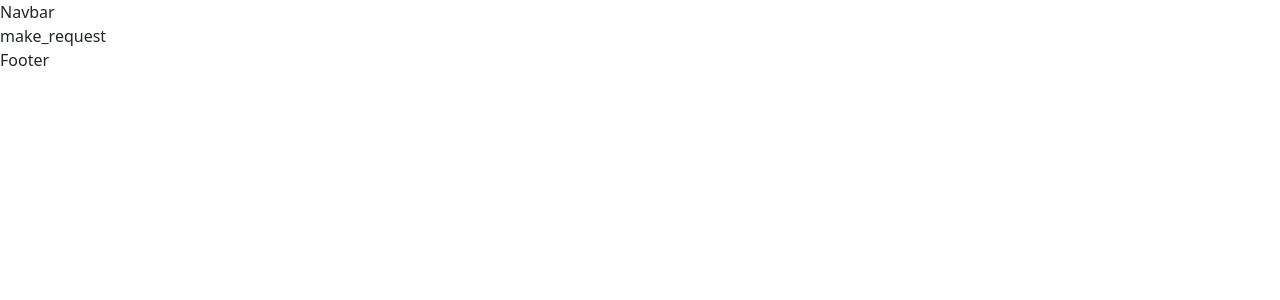
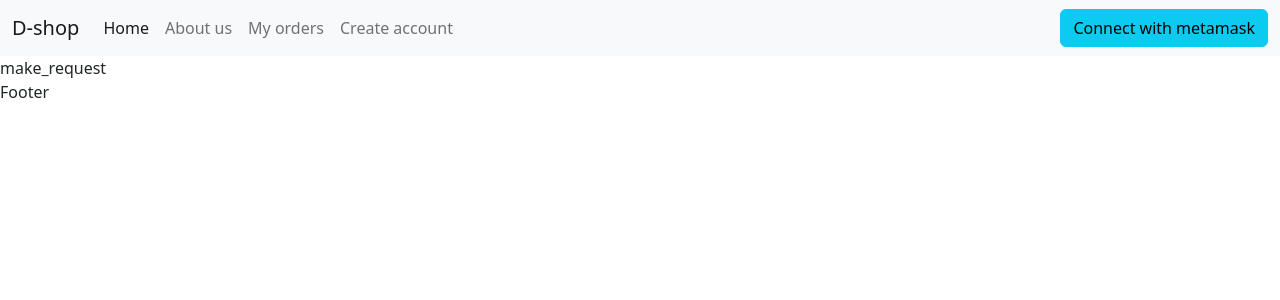
Before and after one commit to deependujha/inno_bank_frontend, a Next.js app: page /make_request in a window 1280 px wide. Shown: the top 300 px of the page. Built offline with nearby package versions, Linux system fonts and the light colour scheme.

Commit message:
added navbar

```diff
--- /dev/null
+++ b/abi.js
@@ -0,0 +1,179 @@
+const ABI = [
+    {
+      inputs: [
+        {
+          internalType: "uint256",
+          name: "noOfTokens",
+          type: "uint256",
+        },
+      ],
+      name: "buyMudra",
+      outputs: [],
+      stateMutability: "payable",
+      type: "function",
+    },
+    {
+      inputs: [
+        {
+          internalType: "uint256",
+          name: "orderId",
+          type: "uint256",
+        },
+      ],
+      name: "cancelOrder",
+      outputs: [
+        {
+          internalType: "bool",
+          name: "",
+          type: "bool",
+        },
+      ],
+      stateMutability: "nonpayable",
+      type: "function",
+    },
+    {
+      inputs: [
+        {
+          internalType: "uint256",
+          name: "noOfTokens",
+          type: "uint256",
+        },
+      ],
+      name: "cashInMudra",
+      outputs: [
+        {
+          internalType: "bool",
+          name: "",
+          type: "bool",
+        },
+      ],
+      stateMutability: "nonpayable",
+      type: "function",
+    },
+    {
+      inputs: [
+        {
+          internalType: "uint256",
+          name: "orderId",
+          type: "uint256",
+        },
+      ],
+      name: "checkDeliveryKey",
+      outputs: [
+        {
+          internalType: "uint256",
+          name: "",
+          type: "uint256",
+        },
+      ],
+      stateMutability: "view",
+      type: "function",
+    },
+    {
+      inputs: [
+        {
+          internalType: "uint256",
+          name: "orderId",
+          type: "uint256",
+        },
+        {
+          internalType: "uint256",
+          name: "randomKey",
+          type: "uint256",
+        },
+      ],
+      name: "deliverItem",
+      outputs: [
+        {
+          internalType: "bool",
+          name: "",
+          type: "bool",
+        },
+      ],
+      stateMutability: "nonpayable",
+      type: "function",
+    },
+    {
+      inputs: [],
+      name: "myBalance",
+      outputs: [
+        {
+          internalType: "uint256",
+          name: "",
+          type: "uint256",
+        },
+      ],
+      stateMutability: "view",
+      type: "function",
+    },
+    {
+      inputs: [],
+      name: "name",
+      outputs: [
+        {
+          internalType: "string",
+          name: "",
+          type: "string",
+        },
+      ],
+      stateMutability: "view",
+      type: "function",
+    },
+    {
+      inputs: [
+        {
+          internalType: "uint256",
+          name: "orderId",
+          type: "uint256",
+        },
+        {
+          internalType: "address",
+          name: "seller",
+          type: "address",
+        },
+        {
+          internalType: "uint256",
+          name: "amount",
+          type: "uint256",
+        },
+      ],
+      name: "purchaseItem",
+      outputs: [
+        {
+          internalType: "bool",
+          name: "",
+          type: "bool",
+        },
+      ],
+      stateMutability: "nonpayable",
+      type: "function",
+    },
+    {
+      inputs: [],
+      name: "symbol",
+      outputs: [
+        {
+          internalType: "string",
+          name: "",
+          type: "string",
+        },
+      ],
+      stateMutability: "view",
+      type: "function",
+    },
+    {
+      inputs: [],
+      name: "totalSupply",
+      outputs: [
+        {
+          internalType: "uint256",
+          name: "",
+          type: "uint256",
+        },
+      ],
+      stateMutability: "view",
+      type: "function",
+    },
+  ];
+
+  export default ABI;
--- a/components/layouts/Navbar.jsx
+++ b/components/layouts/Navbar.jsx
@@ -1,9 +1,205 @@
-import React from 'react'
+import React, { useState, useEffect } from "react";
+import Link from "next/link";
+import { ethers } from "ethers";
+import style from "../../styles/Navbar.module.css";
+import { useRouter } from "next/router";
+import ABI from "/abi";
+import axios from "axios";
+const fetcher = async (addr) => {
+  const Data = await fetch(`http://159.223.186.223:3200/account/${addr}`);
+  const data = await Data.json();
+  return data;
+};
 
-const Navbar = () => {
+const Navbar = ({
+  usrAddr,
+  setUsrAddr,
+  setMyContract,
+  logInStatus,
+  setLogInStatus,
+  userName,
+  setUserName,
+  usrDetails,
+  setUsrDetails,
+}) => {
+  const router = useRouter();
+
+  const [current, setCurrent] = useState("home");
+  const [con, setCon] = useState(false);
+  // useEffect(() => {
+  //   if (usrAddr != "") {
+  //     axios
+  //       .get(`http://159.223.186.223:3200/account/${usrAddr}`)
+  //       .then((response) => {
+  //         // console.log(response.data.name);
+  //         if (response.data.name === undefined) {
+  //           router.push("/myAccount");
+  //           setUserName("Please create an account");
+  //         } else {
+  //           setUsrDetails(response.data);
+  //           setUserName(`Hii, ${response.data.name}`);
+  //           setCon(true);
+  //           setLogInStatus(true);
+  //         }
+  //       })
+  //       .catch((e) => {
+  //         alert(`an error occurred: ${e}`);
+  //       });
+  //   }
+  // }, [usrAddr]);
+  const connectWithMetaMask = async () => {
+    if (!window.ethereum) {
+      alert("Please install metamask");
+    } else {
+      try {
+        // A Web3Provider wraps a standard Web3 provider, which is
+        // what MetaMask injects as window.ethereum into each page
+        let provider = new ethers.providers.Web3Provider(window.ethereum);
+        // to check with which network metamask is currently connected, and show required alert
+        const { chainId } = await provider.getNetwork();
+        // console.log(chainId);
+        if (chainId != 3) {
+          alert(
+            "Please connect with ropsten testnet in metamask, and refresh the page."
+          );
+        } else {
+          // MetaMask requires requesting permission to connect users accounts
+          await provider.send("eth_requestAccounts", []);
+
+          // The MetaMask plugin also allows signing transactions to
+          // send ether and pay to change state within the blockchain.
+          // For this, you need the account signer...
+          let signer = provider.getSigner();
+          // console.log("connected with metamask");
+
+          // creating an instance of the smart contract
+          // it takes three parameters => {contract's address, abi, signer/provider}
+          // provider can perform read only transactions
+          // signer can perform all kind of transactions
+          let contract = new ethers.Contract(
+            "0x20bD9e821e257340F5E37bCD817184feb6EB1A34",
+            ABI,
+            signer
+          );
+          setMyContract(contract);
+          // console.log(`contract address: ${contract.address}`);
+          // console.log("Account:", await signer.getAddress());
+          let usrAddress = await signer.getAddress();
+          // console.log(usrAddress);
+          setUsrAddr(usrAddress);
+        }
+      } catch (e) {
+        alert(`an error occurred: ${e}`);
+      }
+    }
+  };
+  const btnClick = async () => {
+    if (con) {
+      setMyContract("");
+      setUsrAddr("");
+      setUsrDetails({});
+      setCon(false);
+      setUserName("");
+      setLogInStatus(false);
+    } else {
+      connectWithMetaMask();
+    }
+  };
+
+  const navBtnClick = (which) => {
+    setCurrent(which);
+  };
+
   return (
-    <div>Navbar</div>
-  )
-}
+    <nav className="navbar navbar-expand-lg navbar-light bg-light">
+      <div className="container-fluid">
+        <Link href="/">
+          <a className="navbar-brand">D-shop</a>
+        </Link>
+        <button
+          className="navbar-toggler"
+          type="button"
+          data-bs-toggle="collapse"
+          data-bs-target="#navbarSupportedContent"
+          aria-controls="navbarSupportedContent"
+          aria-expanded="false"
+          aria-label="Toggle
+    navigation"
+        >
+          <span className="navbar-toggler-icon"></span>
+        </button>
+        <div className="collapse navbar-collapse" id="navbarSupportedContent">
+          <ul className="navbar-nav me-auto mb-2 mb-lg-0">
+            <Link href="/">
+              <li className="nav-item ">
+                <a
+                  className={`nav-link ${current == "home" ? "active" : ""} ${
+                    style.myLink
+                  }`}
+                  onClick={() => {
+                    navBtnClick("home");
+                  }}
+                >
+                  Home
+                </a>
+              </li>
+            </Link>
+            <Link href="/about">
+              <li className="nav-item">
+                <a
+                  className={`nav-link ${current == "about" ? "active" : ""} ${
+                    style.myLink
+                  }`}
+                  onClick={() => {
+                    navBtnClick("about");
+                  }}
+                >
+                  About us
+                </a>
+              </li>
+            </Link>
+            <Link href="/myOrder">
+              <li className="nav-item">
+                <a
+                  className={`nav-link ${current == "order" ? "active" : ""} ${
+                    style.myLink
+                  }`}
+                  onClick={() => {
+                    navBtnClick("order");
+                  }}
+                >
+                  My orders
+                </a>
+              </li>
+            </Link>
+            <Link href="/myAccount">
+              <li className="nav-item">
+                <a
+                  className={`nav-link ${
+                    current == "account" ? "active" : ""
+                  } ${style.myLink}`}
+                  onClick={() => {
+                    navBtnClick("account");
+                  }}
+                >
+                  {logInStatus ? `My account` : `Create account`}
+                </a>
+              </li>
+            </Link>
+          </ul>
+          <span className="mx-3">
+            <h5>{userName}</h5>
+          </span>
+          <button
+            className={`btn ${con ? `btn-danger` : `btn-info`}`}
+            // onClick={btnClick}
+          >
+            {con ? `logout` : `Connect with metamask`}
+          </button>
+        </div>
+      </div>
+    </nav>
+  );
+};
 
-export default Navbar
+export default Navbar;
--- a/package.json
+++ b/package.json
@@ -9,7 +9,9 @@
     "lint": "next lint"
   },
   "dependencies": {
+    "axios": "^0.27.2",
     "bootstrap": "^5.2.0",
+    "ethers": "^5.6.9",
     "next": "12.2.4",
     "react": "18.2.0",
     "react-dom": "18.2.0"
--- a/pages/_app.js
+++ b/pages/_app.js
@@ -1,12 +1,14 @@
 import "../styles/globals.css";
 import "bootstrap/dist/css/bootstrap.css";
-import React, { useEffect } from "react";
+import React, { useEffect,useState } from "react";
 import "../components/layouts/Navbar";
 import "../components/layouts/Footer";
 import Footer from "../components/layouts/Footer";
 import Navbar from "../components/layouts/Navbar";
 
 function MyApp({ Component, pageProps }) {
+
+  const [usrAddr, setUsrAddr]=useState("");
   // to load bootstrap js
   useEffect(() => {
     import("bootstrap/dist/js/bootstrap");
@@ -14,7 +16,7 @@ function MyApp({ Component, pageProps }) {
 
   return (
     <div>
-      <Navbar />
+      <Navbar usrAddr={usrAddr} setUsrAddr={setUsrAddr}/>
       <Component {...pageProps} />
       <Footer />
     </div>
--- /dev/null
+++ b/styles/Navbar.module.css
@@ -0,0 +1,3 @@
+.myLink {
+    cursor: pointer;
+}
```
Also changed, not shown: 1 other file (tests, documents, lock files or other folders).
